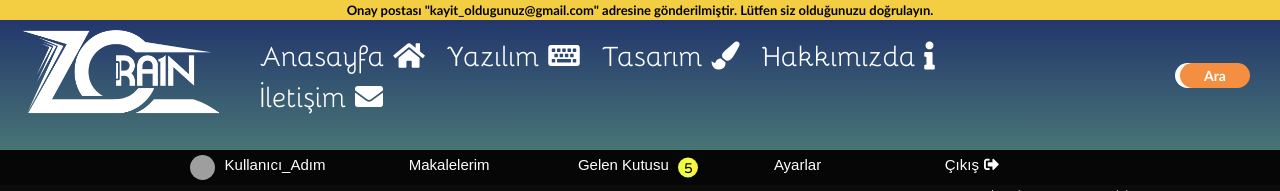
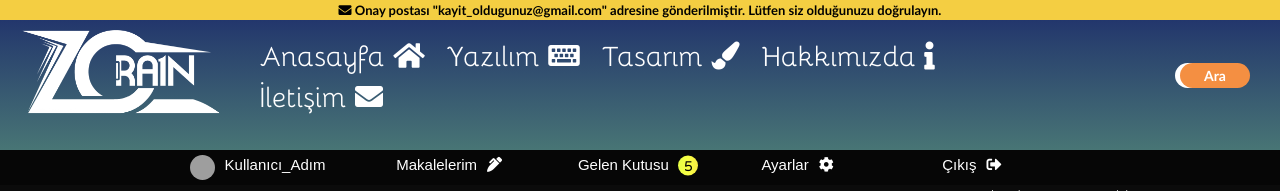
Before and after one commit to kingoflines/ZoRain, a PHP site: page /index2.html in a window 1280 px wide. Shown: the top 191 px of the page. Run offline with PHP 8.4, Linux system fonts and the light colour scheme; some libraries are stand-ins or nearby versions; grey boxes are pictures that could not be loaded.

Commit message:
Kullanıcı Paneli İkonları - Kırmızı çıkış yap

```diff
--- a/index2.html
+++ b/index2.html
@@ -44,7 +44,7 @@
 
 <div id="mail_verify">
   <span class="mail_verify_content">
-  Onay postası "kayit_oldugunuz@gmail.com" adresine gönderilmiştir. Lütfen siz olduğunuzu doğrulayın.
+  <i class="fas fa-envelope"></i> Onay postası "kayit_oldugunuz@gmail.com" adresine gönderilmiştir. Lütfen siz olduğunuzu doğrulayın.
   </span>
 </div>
 
@@ -118,12 +118,12 @@
       <div id="user_panel">
       <span class="top_item">
       	<img src="slider_resimler/atatürk1.jpg">Kullanıcı_Adım</span>
-      <span class="top_item">Makalelerim</span>
+      <span class="top_item">Makalelerim<i class="fas fa-pen-alt"></i></span>
       <span class="top_item">Gelen Kutusu
       	<span class="unread_messages"><p id="message_counter">5</p></span>
       </span>
-      <span class="top_item">Ayarlar</span>
-      <span class="top_item">Çıkış<i class="fas fa-sign-out-alt"></i></span>
+      <span class="top_item">Ayarlar<i class="fas fa-cog"></i></span>
+      <span class="top_item" id="log_out">Çıkış<i class="fas fa-sign-out-alt"></i></span>
       </div>
     </div>
 
--- a/style.css
+++ b/style.css
@@ -1095,7 +1095,7 @@
 
 .top_item i
 {
-  margin-left: 5px;
+  margin-left: 10px;
 }
 
 #user_panel
@@ -1115,7 +1115,7 @@
     user-select: none;
     position: absolute;
     right: 0;
-    top: 50%;
+    top: 40%;
     transform: translateY(-50%);
     box-sizing: border-box;
     width: 20px;
@@ -1135,6 +1135,13 @@
     font-family: "Varela Regular";
     margin: auto;
   }
+
+  #log_out:hover
+  {
+    text-shadow: 0px 0px 10px #f71d1d, 0px 0px 10px #f71d1d;
+  }
+
+  /* Okunmamış Mesaj Bitiş /*
 
 /* Giriş Yapmış Kullanıcı Bloğu BİTİŞ*/
 
```
